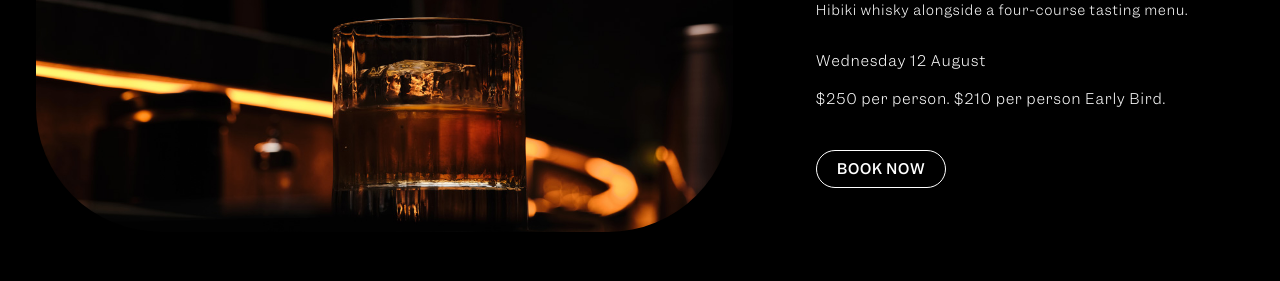
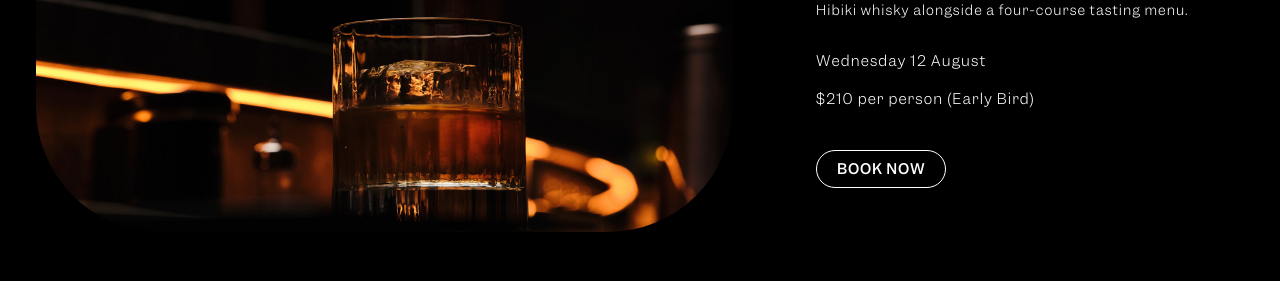
Before and after one commit to yugenteabar/restaurant, a Jekyll site: the page built from _pages/events.md, in a window 1280 px wide and 900 px high, scrolled down 777 px. Shown: the part 171-452 px from the top of the window. Built offline with Jekyll 4.4.1, drawn with Linux system fonts in a browser that asks for light colours.

Commit message:
TinaCMS content update

```diff
--- a/_pages/events.md
+++ b/_pages/events.md
@@ -21,7 +21,7 @@ events:
     event_title: Hibiki Whisky Tasting Dinner
     event_description: 'Join House of Suntory Ambassador Natalie Ng for one exclusive session into the world of Japanese whisky, exploring the rich heritage, craftsmanship, and the artistry behind Hibiki Whisky. Through a guided tasting flight showcasing three iconic Hibiki expressions, discover the depth and elegance of Hibiki whisky alongside a four-course tasting menu.'
     event_date: Wednesday 12 August
-    event_time: $250 per person. $210 per person Early Bird.
+    event_time: $210 per person (Early Bird)
     button_text: BOOK NOW
     button_link: 'https://www.opentable.com.au/booking/experiences-availability?rid=170390&restref=170390&experienceId=762529&utm_source=external&utm_medium=referral&utm_campaign=shared'
   - event_image: /assets/images/Entourage 10 Year Celebration93.jpg
```
